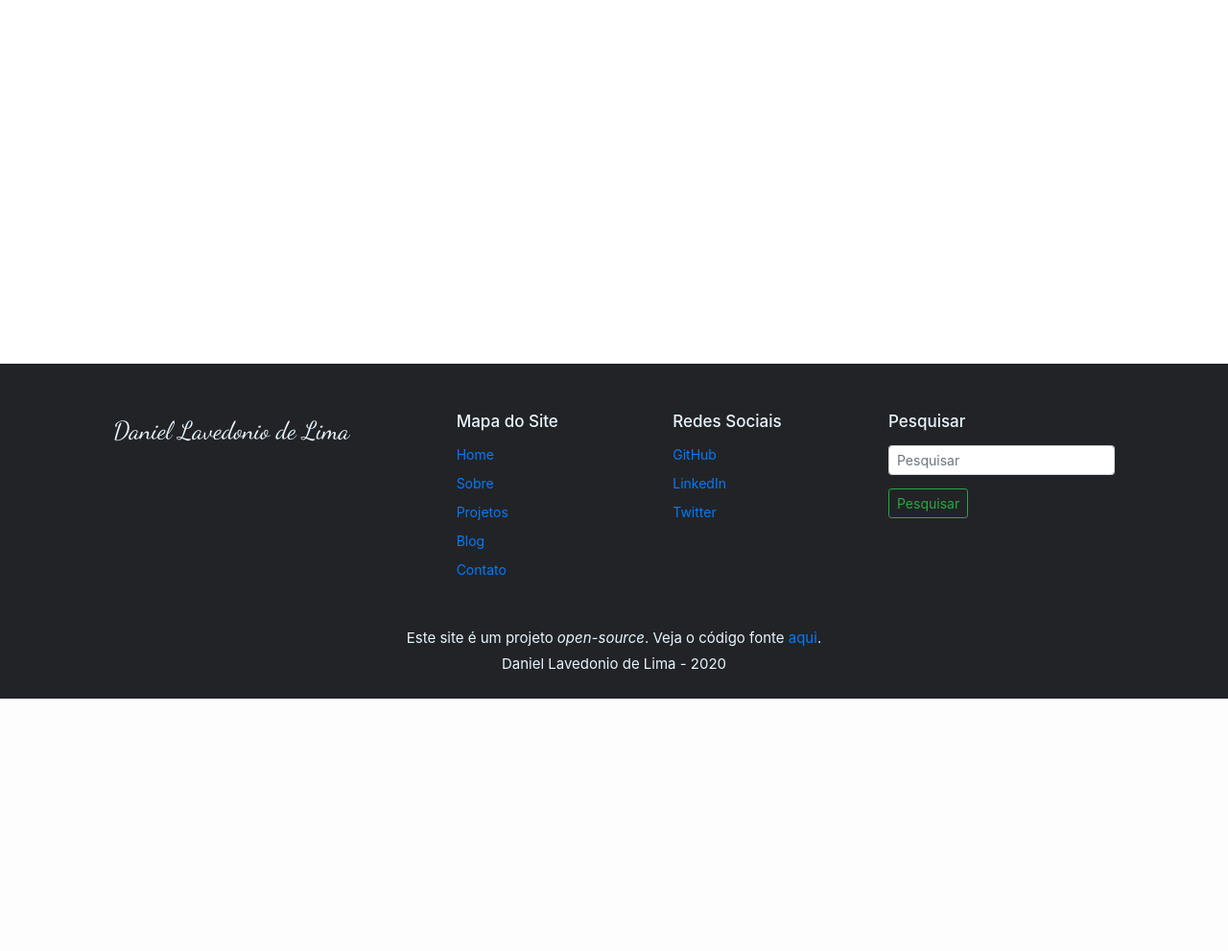
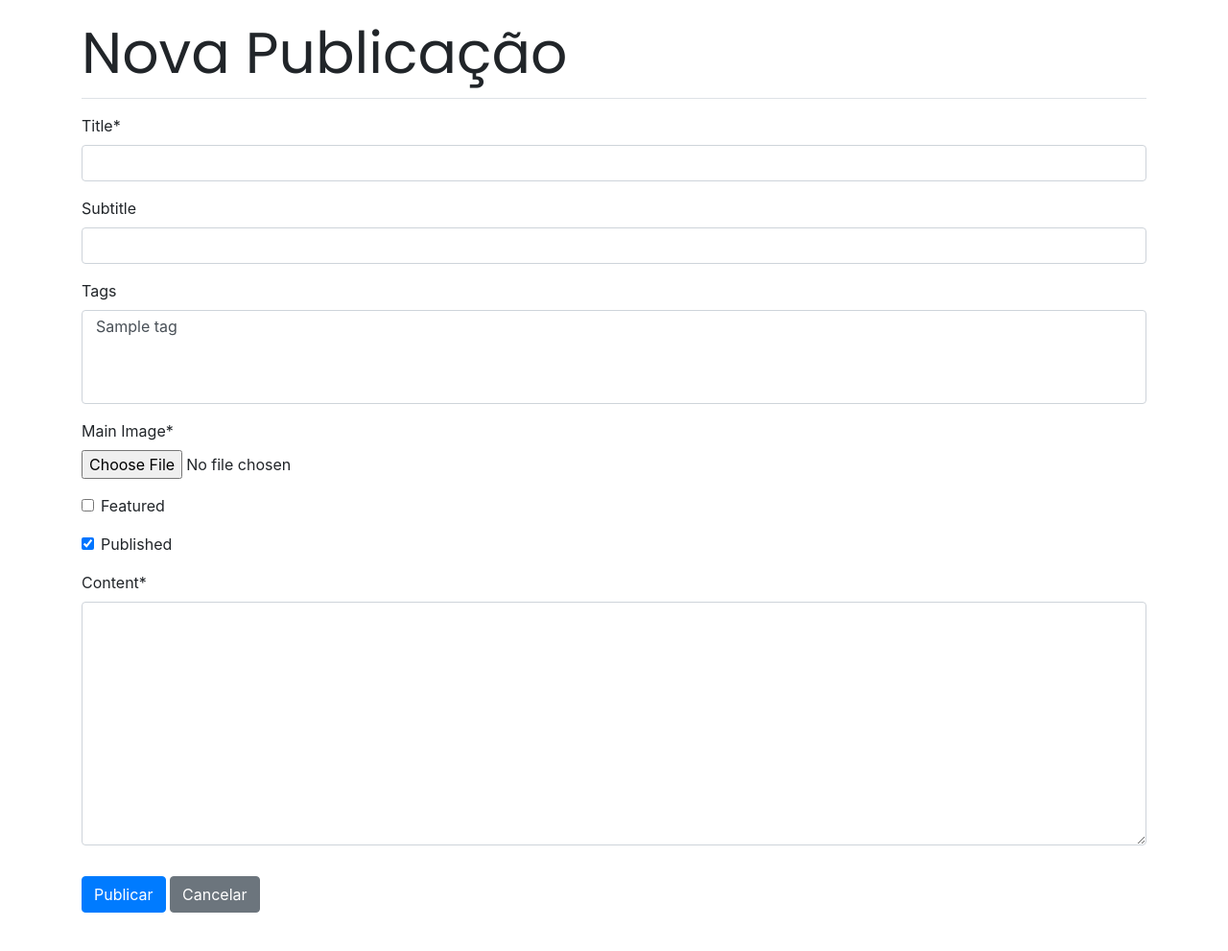
Before and after one commit to Lavedonio/site_lavedonio_django, a Django app: page /blog/post/novo/ in a window 1280 px wide. Shown: the part 72-1063 px from the top of the page at 96% size. Before the commit the page ends 800 px from the top, so only its background shows below. Run offline with Django 3.2, Linux system fonts and the light colour scheme; a user stored in the database is signed in; tables that the repository leaves empty hold one stand-in row (values such as "Sample post"); some libraries are stand-ins or nearby versions.

Commit message:
Fixed tag field changed to tags

```diff
--- a/blog/templates/blog/post_form.html
+++ b/blog/templates/blog/post_form.html
@@ -3,7 +3,7 @@
 {% load crispy_forms_tags %}
 {% block canonical %}<meta name="robots" content="noindex">{% endblock %}
 
-{% block content %}
+{% block main_section %}
 	<div class="content-section container mt-3 mb-5">
 		<h1 class="mt-3 mb-3 pb-2 font-poppins light-text border-bottom">{% if editar %}Editar Publicação{% else %}Nova Publicação{% endif %}</h1>
 		<form method="POST" enctype="multipart/form-data">
--- a/blog/views.py
+++ b/blog/views.py
@@ -186,7 +186,7 @@ class PostCreateView(LoginRequiredMixin, CreateView):
     fields = [
         "title",
         "subtitle",
-        "tag",
+        "tags",
         "main_image",
         "featured",
         "published",
@@ -210,7 +210,7 @@ class PostUpdateView(LoginRequiredMixin, UserPassesTestMixin, UpdateView):
     fields = [
         "title",
         "subtitle",
-        "tag",
+        "tags",
         "main_image",
         "featured",
         "published",
```
